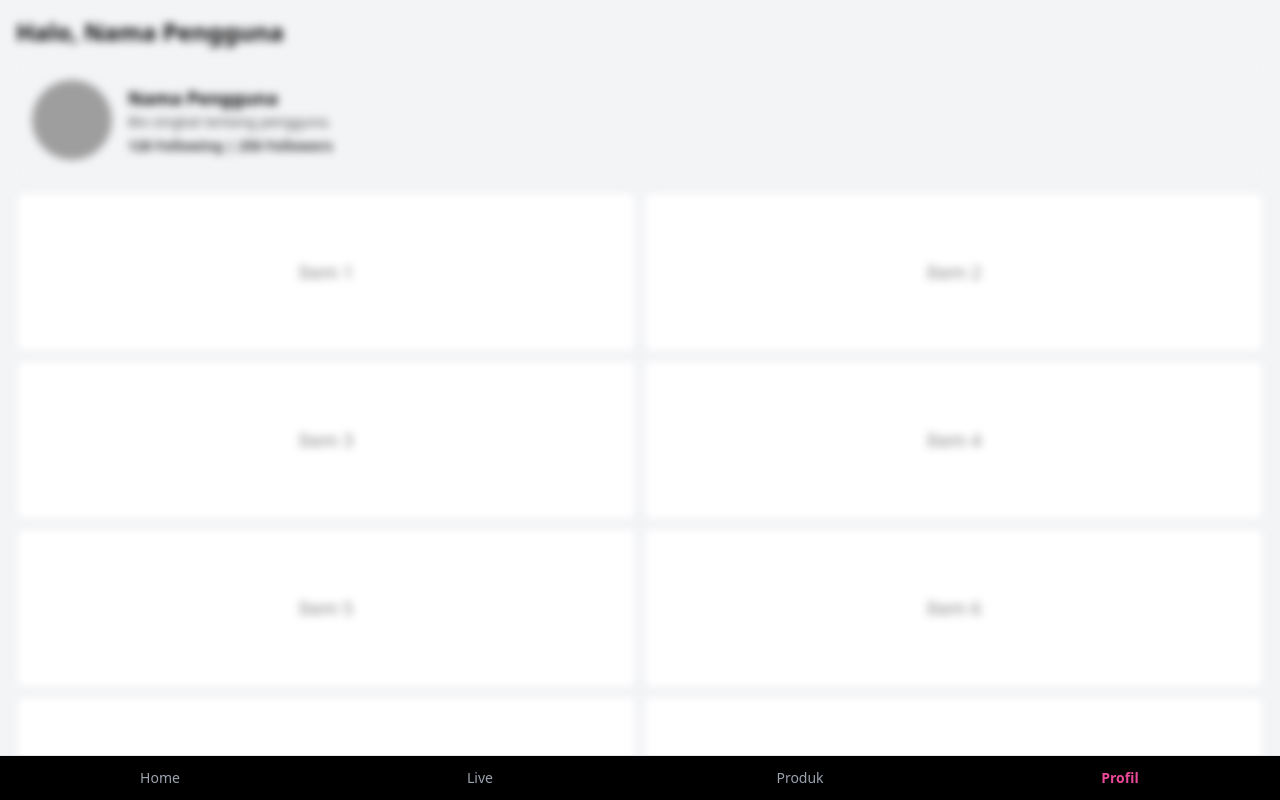
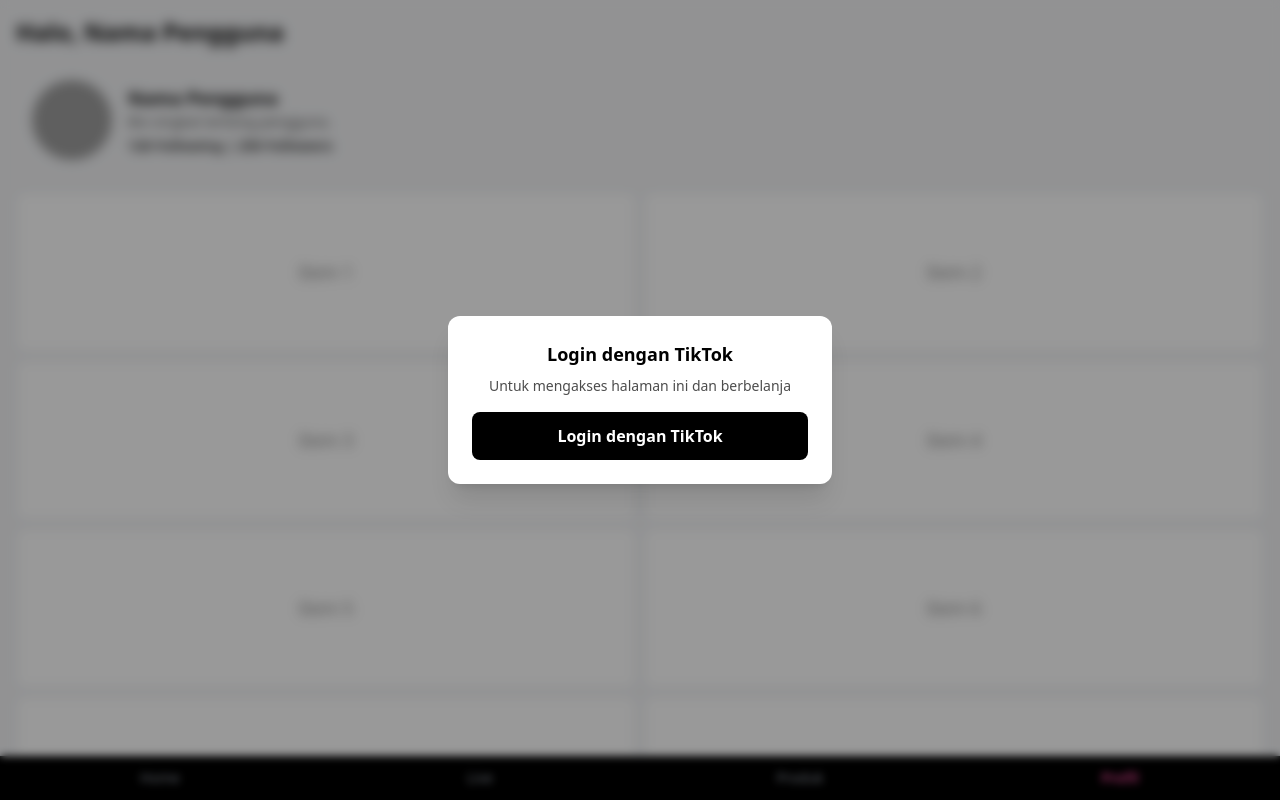
Before and after one commit to djdonjuan86-coder/kfs, a Next.js app: page /profil in a window 1280 px wide. Shown: the top 800 px of the page. Built offline with nearby package versions, Linux system fonts and the light colour scheme; grey boxes are pictures that could not be loaded.

Commit message:
fix product

```diff
--- a/src/app/profil/page.js
+++ b/src/app/profil/page.js
@@ -26,14 +26,22 @@
         </div>
       </div>
 
-      {/* Overlay login TikTok posisi tengah-bawah */}
+      {/* Overlay login TikTok posisi TENGAH layar */}
       {!isLoggedIn && (
-        <div className="absolute left-1/2 bottom-90 -translate-x-1/2 w-11/12 max-w-sm bg-white/90 backdrop-blur-sm flex flex-col items-center justify-center z-50 rounded-lg p-6 shadow-lg">
-          <h2 className="text-lg font-bold text-center mb-2">Login dengan TikTok</h2>
-          <p className="text-sm text-center text-black/70 mb-4">Untuk mengakses halaman ini dan berbelanja</p>
-          <a href="/api/tiktok-login?code=dummycode" className="px-6 py-3 bg-black text-white font-semibold rounded-md hover:bg-gray-800 transition">
-            Login dengan TikTok
-          </a>
+        <div className="fixed inset-0 z-50 flex items-center justify-center">
+          {/* backdrop */}
+          <div className="absolute inset-0 bg-black/40 backdrop-blur-sm"></div>
+
+          {/* login box */}
+          <div className="relative w-11/12 max-w-sm bg-white rounded-xl p-6 shadow-xl">
+            <h2 className="text-lg font-semibold text-center mb-2">Login dengan TikTok</h2>
+
+            <p className="text-sm text-center text-black/70 mb-4">Untuk mengakses halaman ini dan berbelanja</p>
+
+            <a href="/api/tiktok-login?code=dummycode" className="block w-full text-center px-6 py-3 bg-black text-white font-semibold rounded-lg hover:bg-gray-800 transition">
+              Login dengan TikTok
+            </a>
+          </div>
         </div>
       )}
     </div>
```
